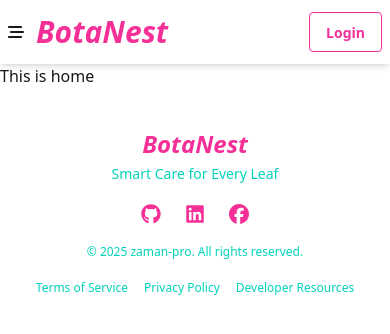
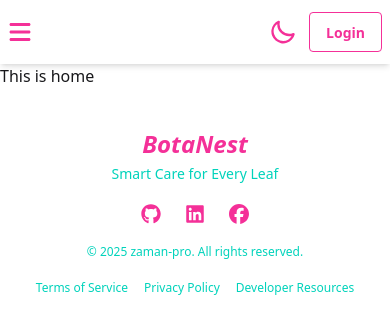
Before and after one commit to zaman-pro/BotaNest-client, a React (Vite) app: page / in a window 390 px wide. Shown: the top 334 px of the page. Built offline with nearby package versions, Linux system fonts and the light colour scheme; no server answers.

Commit message:
navbar dropdown icon toggle added

```diff
--- a/src/components/Navbar/Navbar.jsx
+++ b/src/components/Navbar/Navbar.jsx
@@ -1,12 +1,17 @@
-import React, { use } from "react";
+import React, { use, useState } from "react";
 import { Link, NavLink, useLocation } from "react-router";
 import Swal from "sweetalert2";
 import { AuthContext } from "../../provider/AuthContext";
-import { FaBarsStaggered } from "react-icons/fa6";
+import { FaBars, FaXmark } from "react-icons/fa6";
+import { FiLogOut } from "react-icons/fi";
 
 const Navbar = () => {
   const location = useLocation();
   const { user, logOut } = use(AuthContext);
+
+  const [isOpen, setIsOpen] = useState(false);
+
+  const toggleMenu = () => setIsOpen(!isOpen);
 
   const handleLogout = () => {
     logOut()
@@ -49,21 +54,42 @@
   return (
     <div className="navbar bg-base-100 shadow-md fixed top-0 left-0 z-50 lg:px-10">
       <div className="navbar-start">
-        <div className="dropdown">
-          <div tabIndex={0} role="button" className="md:hidden pl-0 p-3">
-            <FaBarsStaggered />
-          </div>
-          <ul className="menu menu-sm dropdown-content bg-base-100 rounded-box z-10 mt-3 w-52 p-2 shadow">
-            {links}
-          </ul>
+        <div className="relative md:hidden">
+          <button
+            onClick={toggleMenu}
+            className="transition-transform duration-300 ease-in-out relative w-6 h-6 flex text-secondary"
+          >
+            <div
+              className="absolute inset-0 transition-all duration-300 ease-in-out transform"
+              style={{ opacity: isOpen ? 0 : 1, transform: "rotate(0deg)" }}
+            >
+              <FaBars className="w-full h-full" />
+            </div>
+            <div
+              className="absolute inset-0 transition-all duration-300 ease-in-out transform"
+              style={{
+                opacity: isOpen ? 1 : 0,
+                transform: isOpen ? "rotate(90deg)" : "rotate(0deg)",
+              }}
+            >
+              <FaXmark className="w-full h-full" />
+            </div>
+          </button>
+
+          {isOpen && (
+            <ul className="absolute left-0 z-10 mt-5 w-52 rounded-box bg-base-100 p-2 shadow menu menu-sm border">
+              {links}
+            </ul>
+          )}
         </div>
+
         <Link to="/" className="flex items-center">
           <img
             className="w-10 mr-2 hidden md:flex"
             src="https://images2.imgbox.com/d5/64/82KFidmi_o.png"
             alt="Logo"
           />
-          <span className="text-3xl italic font-bold text-secondary">
+          <span className="hidden md:flex text-3xl italic font-bold text-secondary">
             BotaNest
           </span>
         </Link>
@@ -74,6 +100,29 @@
       </div>
 
       <div className="navbar-end flex items-center gap-3">
+        <label className="swap swap-rotate text-secondary">
+          {/* this hidden checkbox controls the state */}
+          <input type="checkbox" />
+
+          {/* sun icon */}
+          <svg
+            className="swap-on h-7 w-7 fill-current"
+            xmlns="http://www.w3.org/2000/svg"
+            viewBox="0 0 24 24"
+          >
+            <path d="M5.64,17l-.71.71a1,1,0,0,0,0,1.41,1,1,0,0,0,1.41,0l.71-.71A1,1,0,0,0,5.64,17ZM5,12a1,1,0,0,0-1-1H3a1,1,0,0,0,0,2H4A1,1,0,0,0,5,12Zm7-7a1,1,0,0,0,1-1V3a1,1,0,0,0-2,0V4A1,1,0,0,0,12,5ZM5.64,7.05a1,1,0,0,0,.7.29,1,1,0,0,0,.71-.29,1,1,0,0,0,0-1.41l-.71-.71A1,1,0,0,0,4.93,6.34Zm12,.29a1,1,0,0,0,.7-.29l.71-.71a1,1,0,1,0-1.41-1.41L17,5.64a1,1,0,0,0,0,1.41A1,1,0,0,0,17.66,7.34ZM21,11H20a1,1,0,0,0,0,2h1a1,1,0,0,0,0-2Zm-9,8a1,1,0,0,0-1,1v1a1,1,0,0,0,2,0V20A1,1,0,0,0,12,19ZM18.36,17A1,1,0,0,0,17,18.36l.71.71a1,1,0,0,0,1.41,0,1,1,0,0,0,0-1.41ZM12,6.5A5.5,5.5,0,1,0,17.5,12,5.51,5.51,0,0,0,12,6.5Zm0,9A3.5,3.5,0,1,1,15.5,12,3.5,3.5,0,0,1,12,15.5Z" />
+          </svg>
+
+          {/* moon icon */}
+          <svg
+            className="swap-off h-7 w-7 fill-current"
+            xmlns="http://www.w3.org/2000/svg"
+            viewBox="0 0 24 24"
+          >
+            <path d="M21.64,13a1,1,0,0,0-1.05-.14,8.05,8.05,0,0,1-3.37.73A8.15,8.15,0,0,1,9.08,5.49a8.59,8.59,0,0,1,.25-2A1,1,0,0,0,8,2.36,10.14,10.14,0,1,0,22,14.05,1,1,0,0,0,21.64,13Zm-9.5,6.69A8.14,8.14,0,0,1,7.08,5.22v.27A10.15,10.15,0,0,0,17.22,15.63a9.79,9.79,0,0,0,2.1-.22A8.11,8.11,0,0,1,12.14,19.73Z" />
+          </svg>
+        </label>
+
         {user ? (
           <>
             <div
@@ -95,7 +144,8 @@
               onClick={handleLogout}
               className="btn btn-outline btn-secondary"
             >
-              Logout
+              <span className="hidden md:flex">Logout</span>
+              <FiLogOut className="md:hidden" />
             </button>
           </>
         ) : (
```
